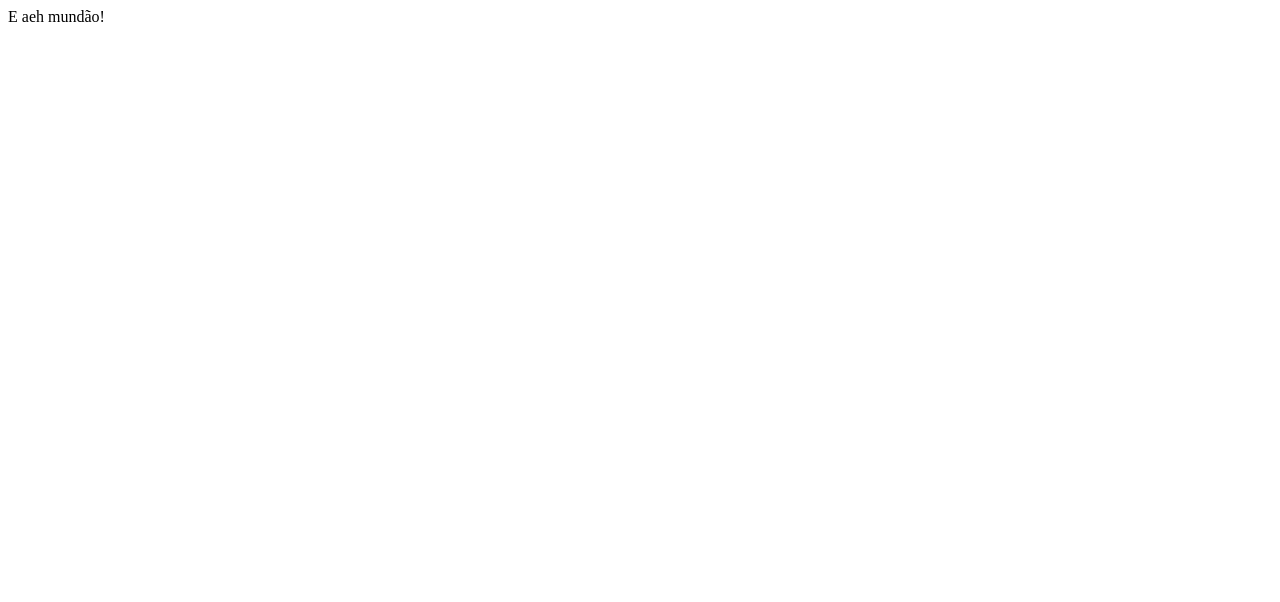
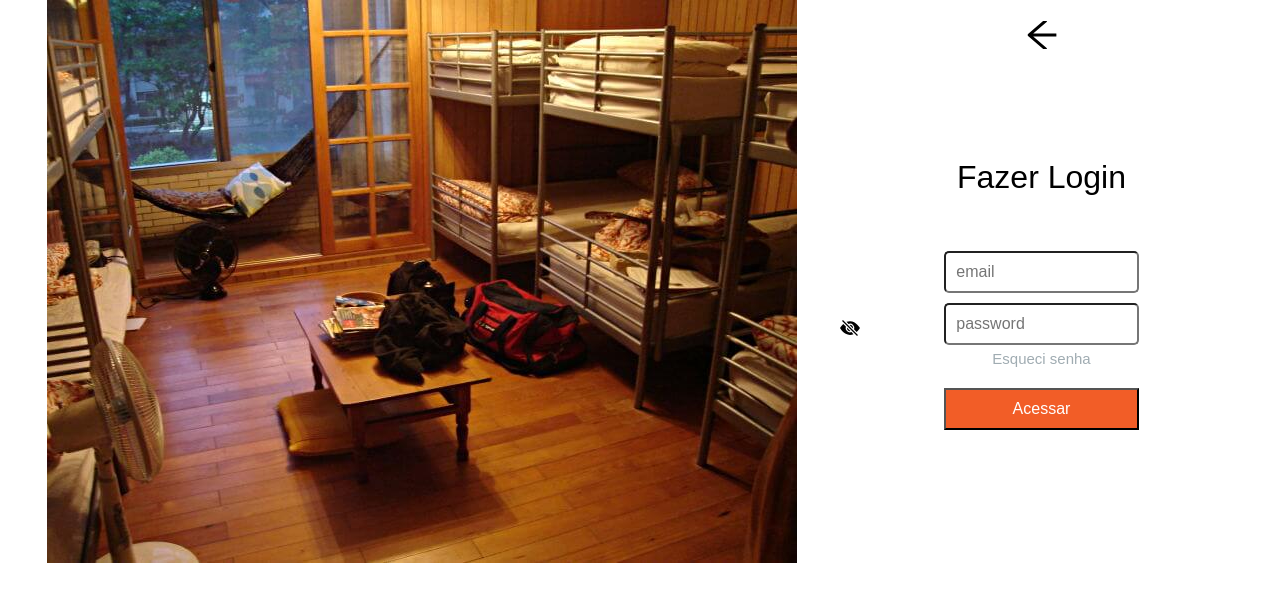
Before and after one commit to felipeenunes/reppy-front, a React (Create React App) app: page /login in a window 1280 px wide. Shown: the top 602 px of the page. Built offline with nearby package versions, Linux system fonts and the light colour scheme.

Commit message:
feat: create page login

```diff
--- a/package.json
+++ b/package.json
@@ -3,16 +3,20 @@
   "version": "0.1.0",
   "private": true,
   "dependencies": {
+    "@hookform/resolvers": "^2.8.5",
     "@testing-library/jest-dom": "^5.11.4",
     "@testing-library/react": "^11.1.0",
     "@testing-library/user-event": "^12.1.10",
     "axios": "^0.24.0",
     "react": "^17.0.2",
     "react-dom": "^17.0.2",
+    "react-hook-form": "^7.21.2",
+    "react-icons": "^4.3.1",
     "react-router-dom": "5.2.1",
     "react-scripts": "4.0.3",
     "styled-components": "^5.3.3",
-    "web-vitals": "^1.0.1"
+    "web-vitals": "^1.0.1",
+    "yup": "^0.32.11"
   },
   "scripts": {
     "start": "react-scripts start",
--- a/src/App.js
+++ b/src/App.js
@@ -1,5 +1,13 @@
+import Routes from "./routes";
+import GlobalStyle from "./global";
+
 function App() {
-  return <div className="App">E aeh mundão!</div>;
+  return (
+    <>
+      <GlobalStyle />
+      <Routes />
+    </>
+  );
 }
 
 export default App;
--- /dev/null
+++ b/src/global.js
@@ -0,0 +1,45 @@
+import { createGlobalStyle } from "styled-components";
+
+export default createGlobalStyle`
+    * {
+        margin: 0;
+        padding: 0;
+        box-sizing: border-box;
+        outline: none;
+        list-style: none;
+        text-decoration: none;
+        font-size: 1rem;
+    }
+
+    h1, h2, h3, h4, h5, h6, p, span {
+        font-weight: normal;
+    }
+
+    button {
+        cursor: pointer;
+    }
+
+    /* :root {
+        --white: #FFFFFF;
+        --black: #000000;
+        --gray: #F6F6F6;
+        --violet: #A293FF;
+        --red: #c53038;
+        --green: #00FF19;
+    }
+     */
+    body {
+        background-color: var(--white);
+        font-family: Arial, Helvetica, sans-serif;
+        overflow-x: hidden ;
+
+
+        > div {
+            width: 100%;
+
+            display: flex;
+            flex-direction: column;
+            align-items: center;
+        }
+    }
+`;
--- a/src/index.js
+++ b/src/index.js
@@ -1,10 +1,16 @@
 import React from "react";
 import ReactDOM from "react-dom";
 import App from "./App";
+import Providers from "./providers";
+import { BrowserRouter } from "react-router-dom";
 
 ReactDOM.render(
   <React.StrictMode>
-    <App />
+    <Providers>
+      <BrowserRouter>
+        <App />
+      </BrowserRouter>
+    </Providers>
   </React.StrictMode>,
   document.getElementById("root")
 );
--- /dev/null
+++ b/src/pages/Login/index.js
@@ -0,0 +1,91 @@
+import { Container, Content, ContainerForm } from "./style";
+import { useForm } from "react-hook-form";
+import * as yup from "yup";
+import { yupResolver } from "@hookform/resolvers/yup";
+import { api } from "../../services/api";
+import { useAuth } from "../../providers/Auth";
+import { Link, useHistory } from "react-router-dom";
+import { AiOutlineArrowLeft } from "react-icons/ai";
+import republica from "../../asserts/republica-estudantes.jpg";
+import { BsFillEyeSlashFill } from "react-icons/bs";
+import { IoEyeSharp } from "react-icons/io5";
+import { useState } from "react";
+
+const Login = () => {
+  const { setAuth } = useAuth();
+  const [visibility, setVisibility] = useState(true);
+  const [typePassword, setTypePassword] = useState("password");
+
+  const formSchema = yup.object().shape({
+    email: yup.string().required("Campo obrigatório"),
+    password: yup.string().required("Campo obrigatório"),
+  });
+
+  const {
+    register,
+    handleSubmit,
+    formState: { errors },
+  } = useForm({ resolver: yupResolver(formSchema) });
+
+  const handleFormLogin = (data) => {
+    console.log(data);
+    api.post("/login", data).then((response) => {
+      localStorage.clear();
+      localStorage.setItem("token", response.data.token);
+      setAuth(response.data.token);
+      console.log(response.data);
+      //acessar a pagina interna
+    });
+  };
+
+  const showPassword = () => {
+    setVisibility(!visibility);
+    if (visibility) {
+      setTypePassword("text");
+    } else {
+      setTypePassword("password");
+    }
+    console.log(typePassword);
+  };
+
+  return (
+    <Container>
+      <Content>
+        <img src={republica} alt="Republica" className="image" />
+        <ContainerForm>
+          <form onSubmit={handleSubmit(handleFormLogin)}>
+            <div>
+              <AiOutlineArrowLeft className="back" size={40} />
+            </div>
+            <h1> Fazer Login</h1>
+            <div>
+              <input type="email" placeholder="email" {...register("email")} />
+              {errors.email?.message}
+              <input
+                type={typePassword}
+                placeholder="password"
+                {...register("password")}
+              />
+              {visibility ? (
+                <BsFillEyeSlashFill
+                  size={20}
+                  className="eye"
+                  onClick={showPassword}
+                />
+              ) : (
+                <IoEyeSharp size={20} className="eye" onClick={showPassword} />
+              )}
+              {errors.password?.message}
+              <span>
+                <Link> Esqueci senha </Link>
+              </span>
+              <button type="submit">Acessar</button>
+            </div>
+          </form>
+        </ContainerForm>
+      </Content>
+    </Container>
+  );
+};
+
+export default Login;
--- /dev/null
+++ b/src/pages/Login/style.js
@@ -0,0 +1,99 @@
+import styled from "styled-components";
+
+export const Container = styled.main`
+  height: 100%;
+  width: 100%;
+  min-height: 530px;
+
+  padding: 0 20px;
+
+  display: flex;
+  justify-content: center;
+  align-items: center;
+
+  position: relative;
+  overflow: hidden;
+`;
+export const Content = styled.article`
+  max-width: 400px;
+  width: 100%;
+
+  text-align: center;
+
+  @media only screen and (min-width: 1024px) {
+    max-width: 1280px;
+    height: 100%;
+    display: flex;
+    justify-content: space-around;
+    align-items: center;
+  }
+
+  /* image {
+    margin-top: 15px;
+    height: 97vh;
+  } */
+`;
+export const ContainerForm = styled.section`
+  form {
+    width: 30vw;
+    display: flex;
+    flex-direction: column;
+    justify-content: center;
+    height: 51vh;
+
+    .back {
+      cursor: pointer;
+      position: absolute;
+      margin-top: 15px;
+      top: 0;
+
+      .svg {
+        height: 40px;
+        width: 40px;
+        size: 20px;
+      }
+    }
+
+    h1 {
+      margin-bottom: 20px;
+      font-size: 2rem;
+    }
+
+    div {
+      display: flex;
+      flex-direction: column;
+      align-items: center;
+      margin: 30px;
+
+      input {
+        border-radius: 5px;
+        margin: 5px;
+        width: 60%;
+        height: 70%;
+        padding: 10px;
+      }
+
+      .eye {
+        position: absolute;
+        bottom: 225px;
+        right: 420px;
+        cursor: pointer;
+      }
+
+      button {
+        width: 60%;
+        color: #ffffff;
+        background-color: #f25d27;
+        margin: 20px 0 5px;
+        padding: 10px;
+      }
+
+      span {
+        a {
+          color: #a0acb2;
+          font-size: 15px;
+        }
+      }
+    }
+  }
+`;
--- /dev/null
+++ b/src/providers/Auth/index.js
@@ -0,0 +1,15 @@
+import { createContext, useContext, useState } from "react";
+
+const AuthContext = createContext();
+
+export const AuthProvider = ({ children }) => {
+  const [auth, setAuth] = useState(localStorage.getItem("token") || "");
+
+  return (
+    <AuthContext.Provider value={{ setAuth, auth }}>
+      {children}
+    </AuthContext.Provider>
+  );
+};
+
+export const useAuth = () => useContext(AuthContext);
--- /dev/null
+++ b/src/providers/index.js
@@ -0,0 +1,7 @@
+import { AuthProvider } from "./Auth";
+
+const Providers = ({ children }) => {
+  return <AuthProvider>{children}</AuthProvider>;
+};
+
+export default Providers;
--- /dev/null
+++ b/src/routes/index.js
@@ -0,0 +1,14 @@
+import { Switch, Route } from "react-router-dom";
+import Login from "../pages/Login";
+
+const Routes = () => {
+  return (
+    <Switch>
+      <Route exact path="/login">
+        <Login />
+      </Route>
+    </Switch>
+  );
+};
+
+export default Routes;
```
Also changed, not shown: src/asserts/republica-estudantes.jpg (added), src/components/arquivo.txt (added), src/components/blabla.txt (deleted), 1 other file (tests, documents, lock files or other folders).
